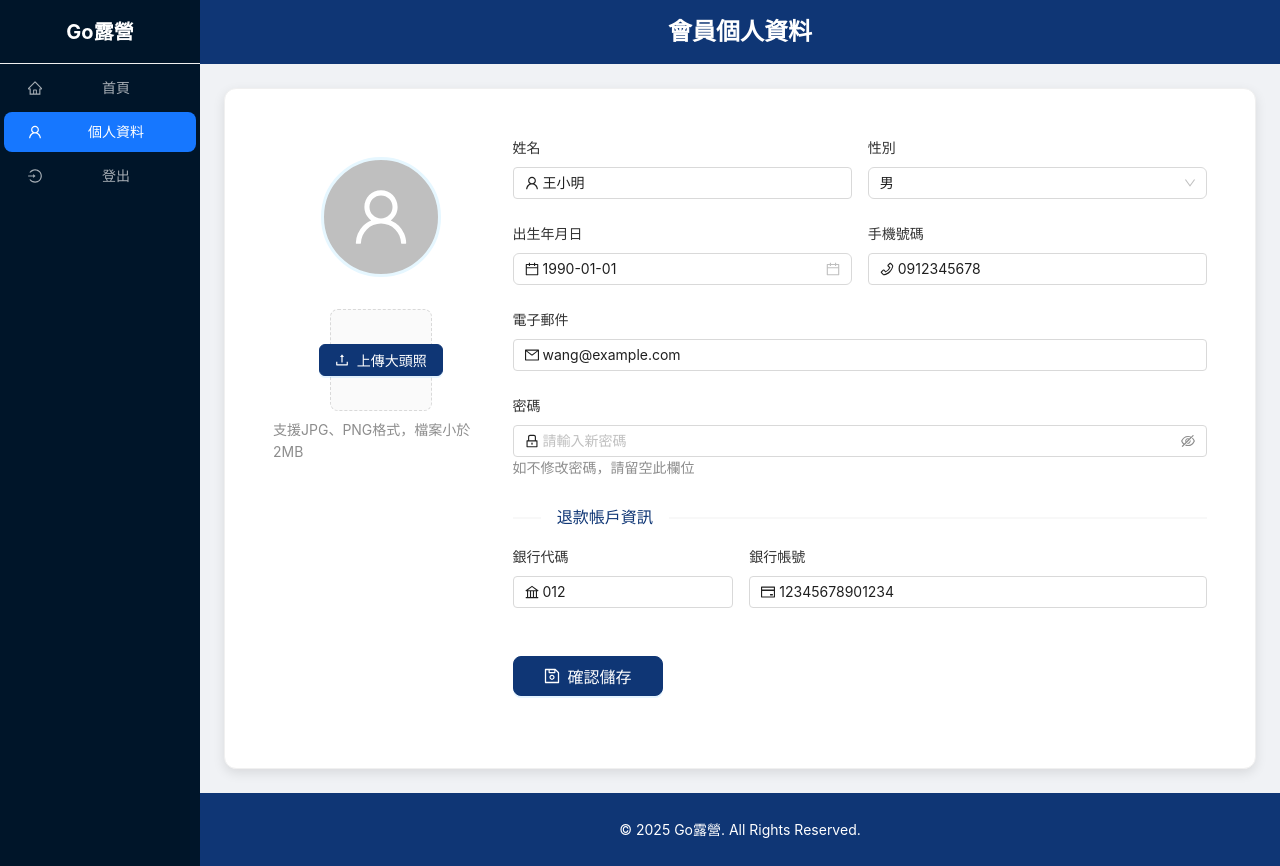
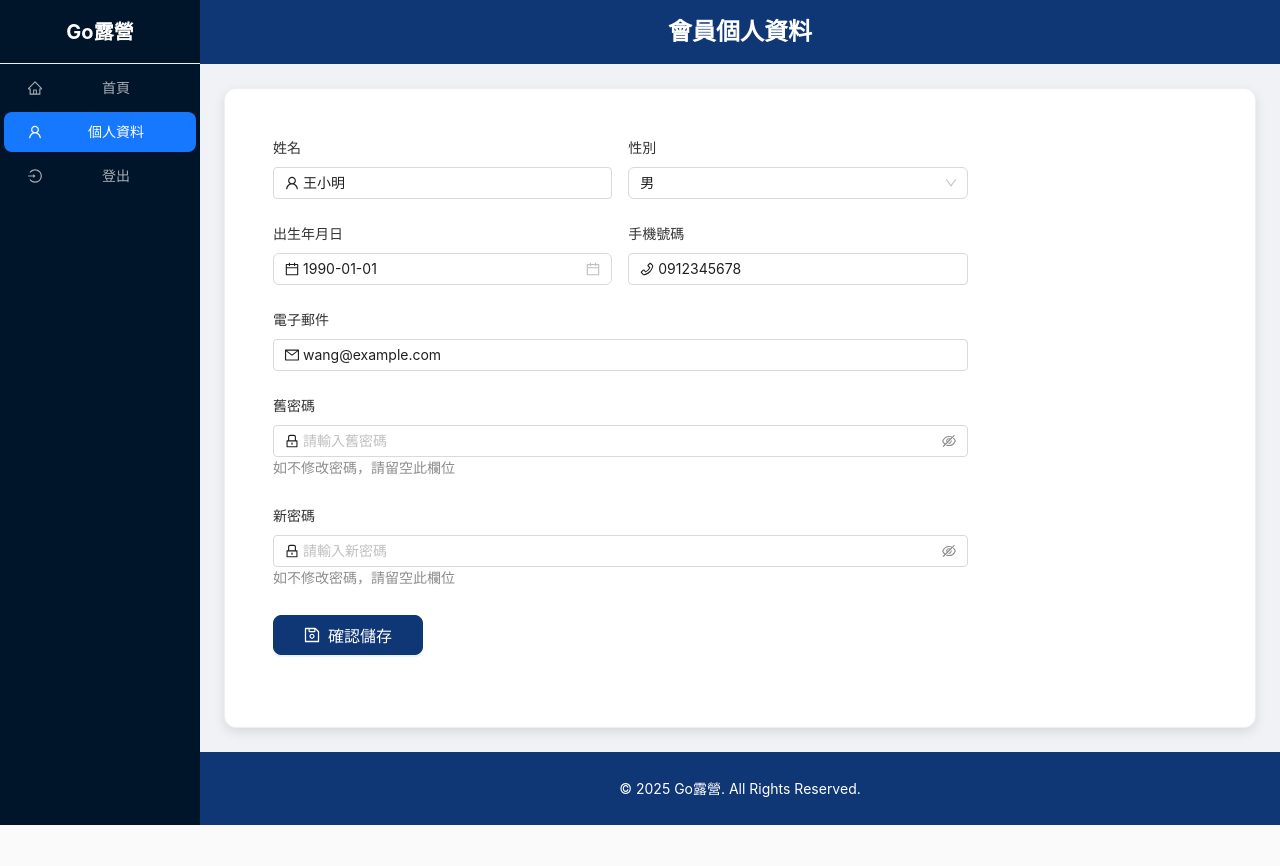
Before and after one commit to solodreamer/Camping, a React (Create React App) app: page /#/userProfile in a window 1280 px wide. After the commit the page ends 825 px from the top, so only its background shows below. Built offline with nearby package versions, Linux system fonts and the light colour scheme.

Commit message:
feat(): 移除頭像上傳功能，新增新舊密碼欄位標籤及提示，刪除退款帳戶資訊表單

```diff
--- a/src/pages/userProfile.js
+++ b/src/pages/userProfile.js
@@ -147,33 +147,6 @@ const UserProfile = () => {
         <Content className="profile-contentStyle">
           <Card className="profile-card">
             <Row gutter={[24, 24]}>
-              <Col xs={24} sm={24} md={8} lg={6} xl={6}>
-                <div className="avatar-section">
-                  <Avatar
-                    size={120}
-                    icon={<UserOutlined />}
-                    src={imageUrl}
-                    className="user-avatar"
-                  />
-                  <Upload
-                    name="avatar"
-                    listType="picture-card"
-                    className="avatar-uploader"
-                    showUploadList={false}
-                    action="https://www.mocky.io/v2/5cc8019d300000980a055e76" // 替換為實際上傳API
-                    beforeUpload={beforeUpload}
-                    onChange={handleAvatarChange}
-                  >
-                    <Button icon={<UploadOutlined />} type="primary">
-                      上傳大頭照
-                    </Button>
-                  </Upload>
-                  <Text type="secondary" style={{marginTop: '8px'}}>
-                    支援JPG、PNG格式，檔案小於2MB
-                  </Text>
-                </div>
-              </Col>
-
               <Col xs={24} sm={24} md={16} lg={18} xl={18}>
                 <Form
                   form={form}
@@ -255,35 +228,19 @@ const UserProfile = () => {
 
                   <Form.Item
                     name="password"
-                    label="密碼"
+                    label="舊密碼"
+                    extra="如不修改密碼，請留空此欄位"
+                  >
+                    <Input.Password prefix={<LockOutlined />} placeholder="請輸入舊密碼" />
+                  </Form.Item>
+
+                  <Form.Item
+                    name="password"
+                    label="新密碼"
                     extra="如不修改密碼，請留空此欄位"
                   >
                     <Input.Password prefix={<LockOutlined />} placeholder="請輸入新密碼" />
                   </Form.Item>
-
-                  <Divider orientation="left">退款帳戶資訊</Divider>
-
-                  <Row gutter={16}>
-                    <Col xs={24} sm={8}>
-                      <Form.Item
-                        name="bankCode"
-                        label="銀行代碼"
-                        rules={[{ required: true, message: '請輸入銀行代碼' }]}
-                      >
-                        <Input prefix={<BankOutlined />} placeholder="請輸入銀行代碼" />
-                      </Form.Item>
-                    </Col>
-
-                    <Col xs={24} sm={16}>
-                      <Form.Item
-                        name="bankAccount"
-                        label="銀行帳號"
-                        rules={[{ required: true, message: '請輸入銀行帳號' }]}
-                      >
-                        <Input prefix={<CreditCardOutlined />} placeholder="請輸入銀行帳號" />
-                      </Form.Item>
-                    </Col>
-                  </Row>
 
                   <Form.Item style={{ marginTop: '24px' }}>
                     <Button
```
